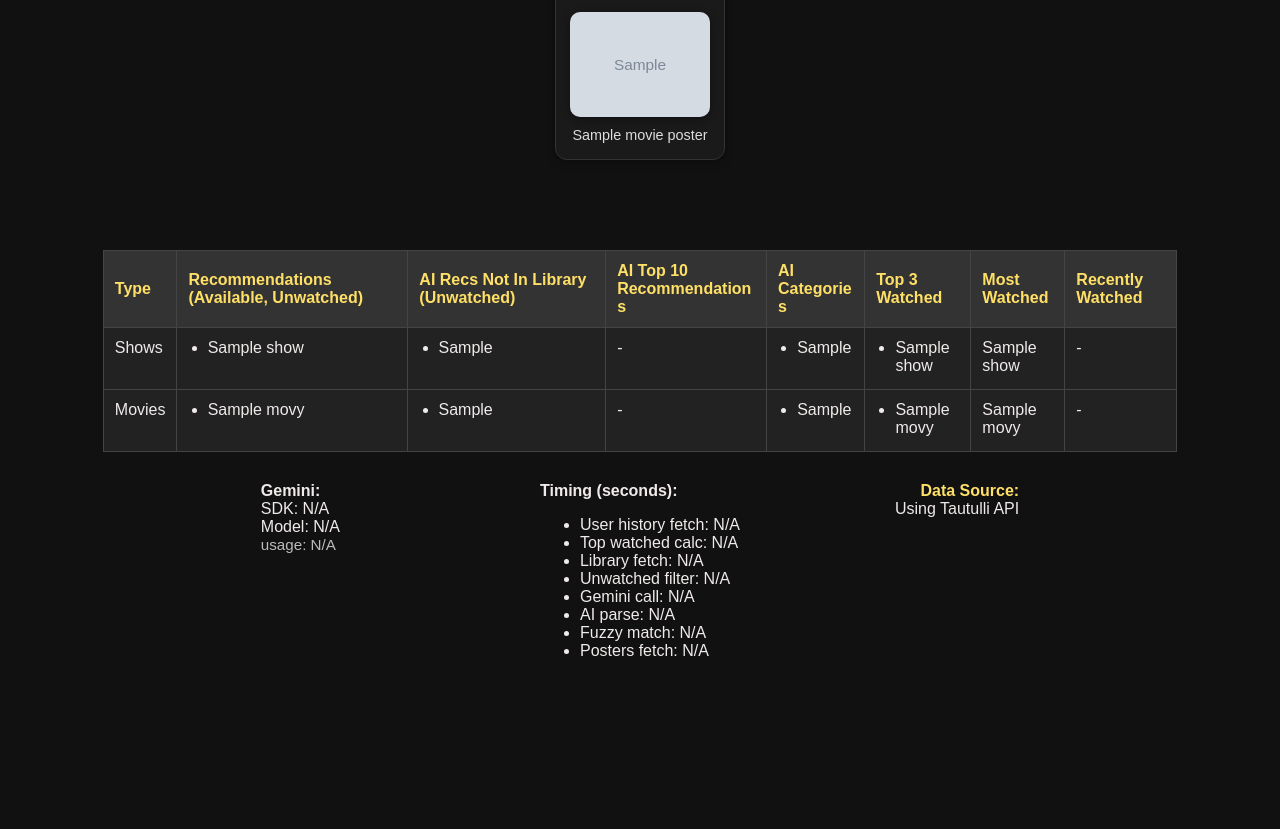
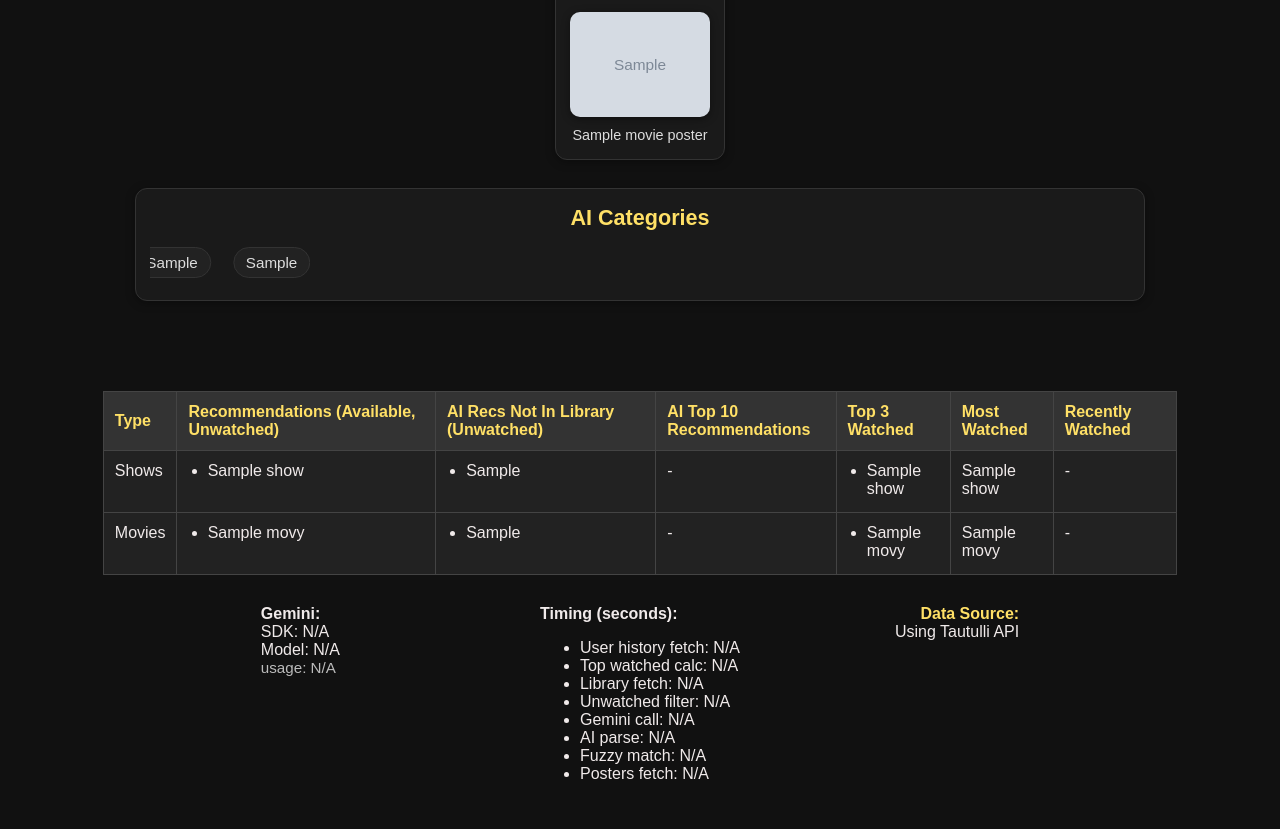
Before and after one commit to yungsnuzzy/conjurr, a Python web app: template templates/table.html in a window 1280 px wide. Shown: the part 280-1109 px from the top of the page. Before the commit the page ends 936 px from the top, so only its background shows below. Run offline with Jinja, Linux system fonts and the light colour scheme; the template is opened without the code that fills it: most values are stand-ins (such as "Sample title", 1, 10 or a date in 2020); grey boxes marked "Sample" are stand-in pictures.

Commit message:
display changes

```diff
--- a/templates/table.html
+++ b/templates/table.html
@@ -128,7 +128,7 @@
         .cta-row { margin-top: 10px; }
 
     /* Column max-widths: allow auto sizing but cap overly wide columns */
-    /* Col order: 1 Type, 2 Available Recs, 3 Not In Library, 4 AI Top 10, 5 Categories, 6 Top 3 Watched, 7 Most Watched, 8 Recent */
+    /* Col order: 1 Type, 2 Available Recs, 3 Not In Library, 4 AI Top 10, 5 Top 3 Watched, 6 Most Watched, 7 Recent */
     table tr > th:nth-child(1),
     table tr > td:nth-child(1) { max-width: 90px; white-space: nowrap; }
 
@@ -144,20 +144,16 @@
     table tr > td:nth-child(4) { max-width: 22rem; }
     table tr > td:nth-child(4) ul { max-width: 22rem; }
 
-    /* AI Categories */
+    /* Top 3 Watched */
     table tr > td:nth-child(5) { max-width: 16rem; }
     table tr > td:nth-child(5) ul { max-width: 16rem; }
 
-    /* Top 3 Watched */
-    table tr > td:nth-child(6) { max-width: 16rem; }
-    table tr > td:nth-child(6) ul { max-width: 16rem; }
-
     /* Most Watched (single item) */
-    table tr > td:nth-child(7) { max-width: 14rem; }
+    table tr > td:nth-child(6) { max-width: 14rem; }
 
     /* Recent (Last 10) */
-    table tr > td:nth-child(8) { max-width: 24rem; }
-    table tr > td:nth-child(8) ul { max-width: 24rem; }
+    table tr > td:nth-child(7) { max-width: 24rem; }
+    table tr > td:nth-child(7) ul { max-width: 24rem; }
     </style>
 </head>
 <body>
@@ -270,6 +266,12 @@
             .poster-section-title { color:#ffe066; margin: 10px 0 6px 0; font-weight:bold; text-align:center; font-size:1.35em; }
             .poster-box { display:inline-block; background:#1a1a1a; border:1px solid #333; border-radius:12px; padding:12px 14px 16px; box-shadow:0 2px 10px rgba(0,0,0,0.35); margin:14px 0; max-width:100%; }
             .poster-box .poster-section-title { margin: 4px 0 10px 0; }
+            /* AI categories ticker */
+            .ticker { position: relative; overflow: hidden; width: 100%; }
+            .ticker__content { display: inline-flex; align-items: center; gap: 22px; white-space: nowrap; padding: 6px 0; animation: ticker-scroll 35s linear infinite; }
+            .ticker__item { color: #ddd; font-size: 0.95em; background: #222; border: 1px solid #333; border-radius: 999px; padding: 6px 12px; }
+            .ticker:hover .ticker__content { animation-play-state: paused; }
+            @keyframes ticker-scroll { 0% { transform: translateX(0); } 100% { transform: translateX(-50%); } }
         </style>
         {% if not tmdb_enabled %}
             <div style="text-align:center;color:#ec1e1e;margin:10px 0 6px 0;">** Add TMDb API key in Settings for content posters **</div>
@@ -300,6 +302,21 @@
                 </div>
             </div>
         {% endif %}
+        {% if recs.ai_categories %}
+            <div class="poster-box" style="display:block; width:85%; max-width:980px;">
+                <div class="poster-section-title">AI Categories</div>
+                <div class="ticker" aria-label="AI Categories ticker">
+                    <div class="ticker__content">
+                        {% for it in recs.ai_categories %}
+                            <span class="ticker__item">{{ it }}</span>
+                        {% endfor %}
+                        {% for it in recs.ai_categories %}
+                            <span class="ticker__item">{{ it }}</span>
+                        {% endfor %}
+                    </div>
+                </div>
+            </div>
+        {% endif %}
     </div>
     {% endif %}
     {% if recs %}
@@ -311,7 +328,6 @@
             <th>Recommendations (Available, Unwatched)</th>
             <th>AI Recs Not In Library (Unwatched)</th>
             <th>AI Top 10 Recommendations</th>
-            <th>AI Categories</th>
             <th>Top 3 Watched</th>
             <th>Most Watched</th>
             <th>Recently Watched</th>
@@ -337,13 +353,6 @@
                 {% if show_top %}
                 <ul>
                     {% for it in show_top %}<li>{{ it }}</li>{% endfor %}
-                </ul>
-                {% else %}-{% endif %}
-            </td>
-            <td>
-                {% if recs.ai_categories %}
-                <ul>
-                    {% for it in recs.ai_categories %}<li>{{ it }}</li>{% endfor %}
                 </ul>
                 {% else %}-{% endif %}
             </td>
@@ -384,13 +393,6 @@
                 {% if movie_top %}
                 <ul>
                     {% for it in movie_top %}<li>{{ it }}</li>{% endfor %}
-                </ul>
-                {% else %}-{% endif %}
-            </td>
-            <td>
-                {% if recs.ai_categories %}
-                <ul>
-                    {% for it in recs.ai_categories %}<li>{{ it }}</li>{% endfor %}
                 </ul>
                 {% else %}-{% endif %}
             </td>
```
